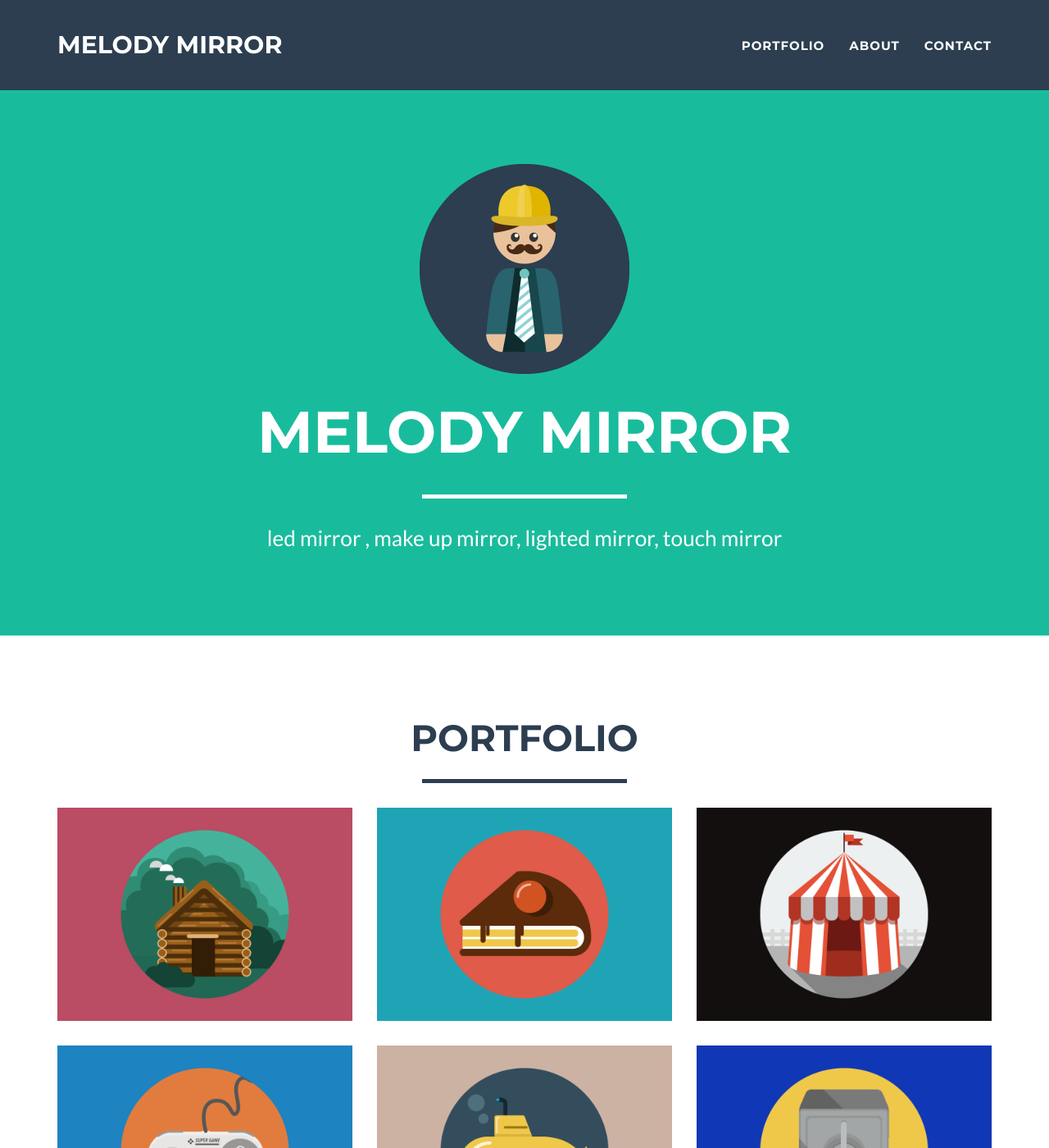
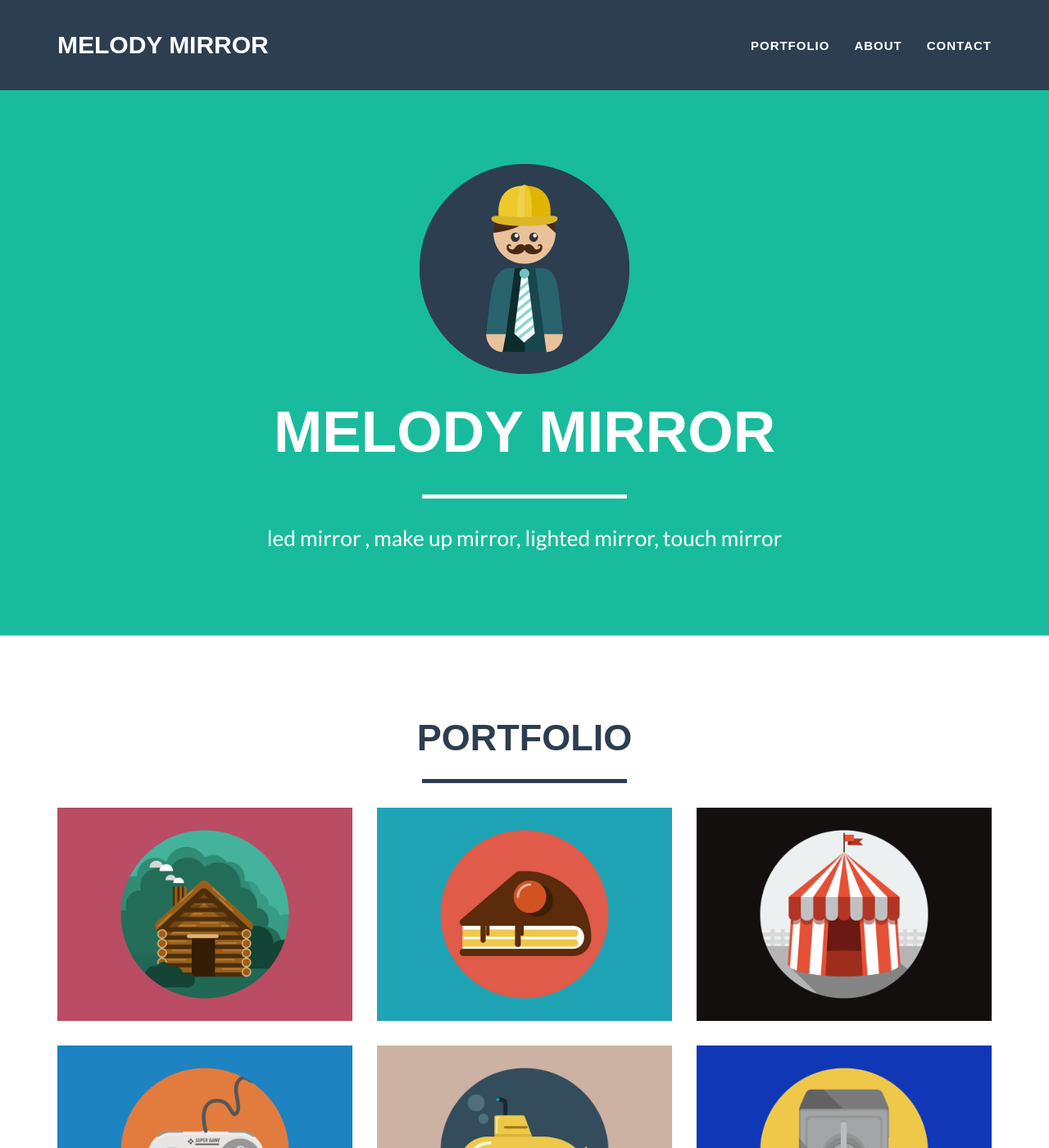
Before and after one commit to jqroom/melody, a Jekyll site: the page built from docs/index.html, in a window 1280 px wide and 1400 px high. Shown: the whole window at 82% size. Built offline with Jekyll 4.4.1, drawn with Linux system fonts in a browser that asks for light colours.

Commit message:
fix: 修改fontfamily

```diff
--- a/docs/_includes/css/main.css
+++ b/docs/_includes/css/main.css
@@ -32,7 +32,7 @@ h4,
 h5,
 h6 {
     text-transform: uppercase;
-    font-family: Montserrat,"Helvetica Neue",Helvetica,Arial,sans-serif;
+    font-family: Arial,Helvetica,sans-serif;
     font-weight: 700;
 }
 
@@ -98,7 +98,7 @@ header img {
 header .intro-text .name {
     display: block;
     text-transform: uppercase;
-    font-family: Montserrat,"Helvetica Neue",Helvetica,Arial,sans-serif;
+    font-family: Arial,Helvetica,sans-serif;
     font-size: 2em;
     font-weight: 700;
 }
@@ -149,7 +149,7 @@ header .intro-text .skills {
 
 .navbar {
     text-transform: uppercase;
-    font-family: Montserrat,"Helvetica Neue",Helvetica,Arial,sans-serif;
+    font-family: Arial,Helvetica,sans-serif;
     font-weight: 700;
 }
 
```
